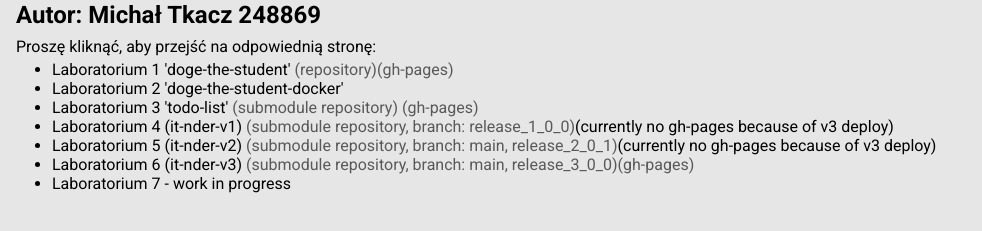
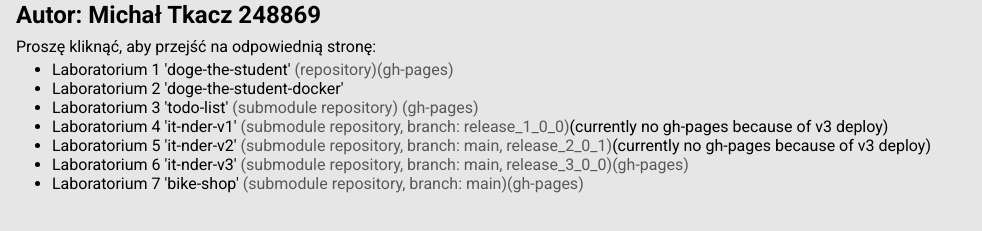
Before and after one commit to michaltkacz/piw-lab, a plain HTML site: page index.html in a window 1280 px wide. Shown: the part 61-292 px from the top of the page, without its empty margins (0-982 px from the left). Drawn offline with Linux system fonts and the light colour scheme.

Commit message:
lab7 update

```diff
--- a/index.html
+++ b/index.html
@@ -29,18 +29,20 @@
                 <a href="https://michaltkacz.github.io/todo-list/">(gh-pages)</a>
                 </a>
             </li>
-            <li>Laboratorium 4 (it-nder-v1)<a href="https://github.com/michaltkacz/it-nder/tree/release_1_0_0">
+            <li>Laboratorium 4 'it-nder-v1'<a href="https://github.com/michaltkacz/it-nder/tree/release_1_0_0">
                     (submodule
                     repository, branch: release_1_0_0)</a>(currently no gh-pages because of v3 deploy)
             </li>
-            <li>Laboratorium 5 (it-nder-v2)<a href="https://github.com/michaltkacz/it-nder"> (submodule
+            <li>Laboratorium 5 'it-nder-v2'<a href="https://github.com/michaltkacz/it-nder"> (submodule
                     repository, branch: main, release_2_0_1)</a>(currently no gh-pages because of v3 deploy)
             </li>
-            <li>Laboratorium 6 (it-nder-v3)<a href="https://github.com/michaltkacz/it-nder"> (submodule
+            <li>Laboratorium 6 'it-nder-v3'<a href="https://github.com/michaltkacz/it-nder"> (submodule
                     repository, branch: main, release_3_0_0)</a><a
                     href="https://michaltkacz.github.io/it-nder/">(gh-pages)</a>
             </li>
-            <li>Laboratorium 7 - work in progress </a>
+            <li>Laboratorium 7 'bike-shop'<a href="https://github.com/michaltkacz/bike-shop"> (submodule
+                    repository, branch: main)</a><a
+                    href="https://michaltkacz.github.io/bike-shop/">(gh-pages)</a>
             </li>
             </li>
         </ul>
```
Also changed, not shown: 1 other file.
